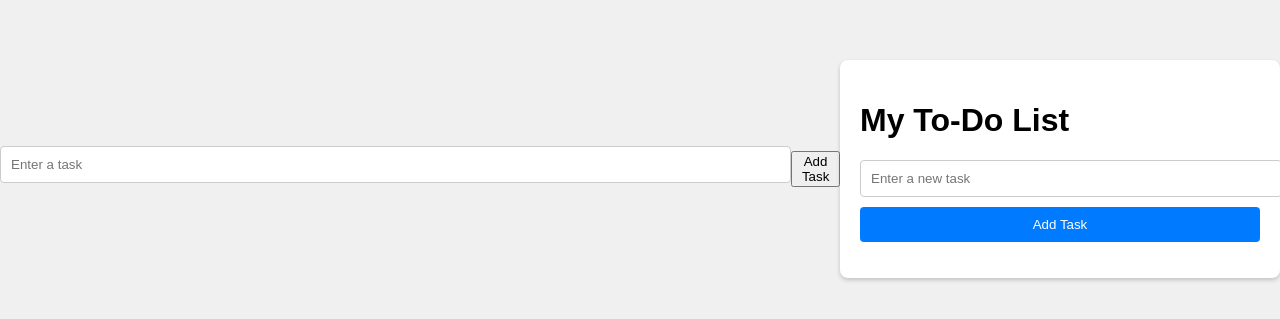
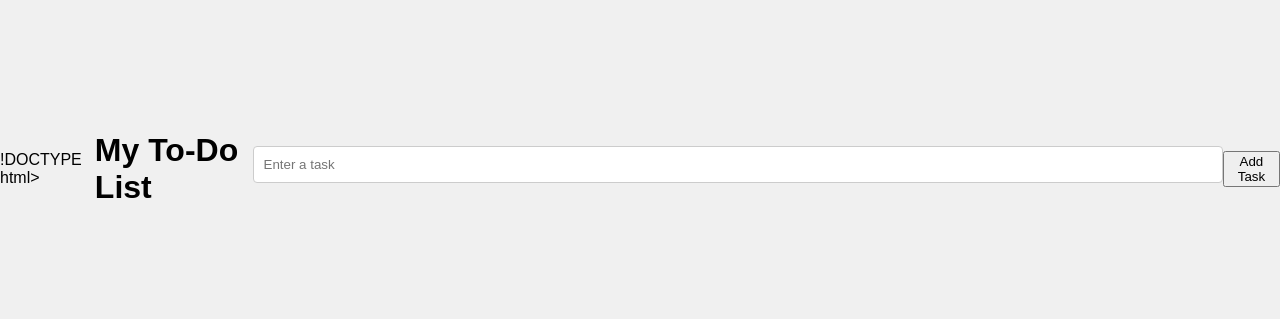
Before and after one commit to Tina-cyber-dotcom/dynamic-to-do-list-js, a plain HTML site: page index.html in a window 1280 px wide. Shown: the part 231-550 px from the top of the page. Drawn offline with Linux system fonts and the light colour scheme.

Commit message:
Add updated index.html to dynamic-to-do-list App

```diff
--- a/index.html
+++ b/index.html
@@ -1,23 +1,18 @@
-<!DOCTYPE html>
+!DOCTYPE html>
 <html lang="en">
 <head>
-    <meta charset="UTF-8">
-    <title>To-Do List Application</title>
-    <input type="text" id="task-input" placeholder="Enter a task">
-<button id="add-task">Add Task</button>
-<ul id="task-list"></ul>
-
-    <link rel="stylesheet" href="styles.css">
+  <meta charset="UTF-8">
+  <title>To-Do List</title>
+  <link rel="stylesheet" href="styles.css">
 </head>
 <body>
-    <div id="todo-app">
-        <h1>My To-Do List</h1>
-        <input type="text" id="task-input" placeholder="Enter a new task">
-        <button id="add-task-btn">Add Task</button>
-        <ul id="task-list">
-            <!-- Tasks will be listed here -->
-        </ul>
-    </div>
-    <script src="script.js"></script>
+  <h1>My To-Do List</h1>
+
+  <!-- ✅ Insert this here -->
+  <input type="text" id="task-input" placeholder="Enter a task">
+  <button id="add-task">Add Task</button>
+  <ul id="task-list"></ul>
+
+  <script src="script.js"></script>
 </body>
 </html>
```
